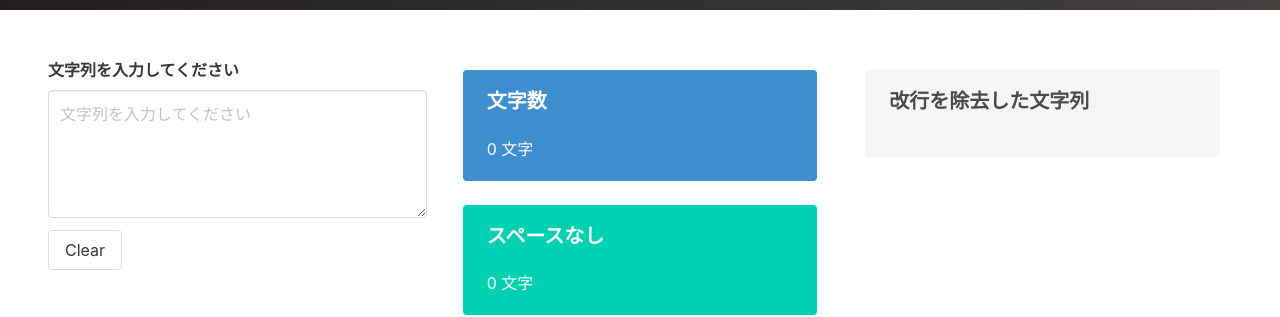
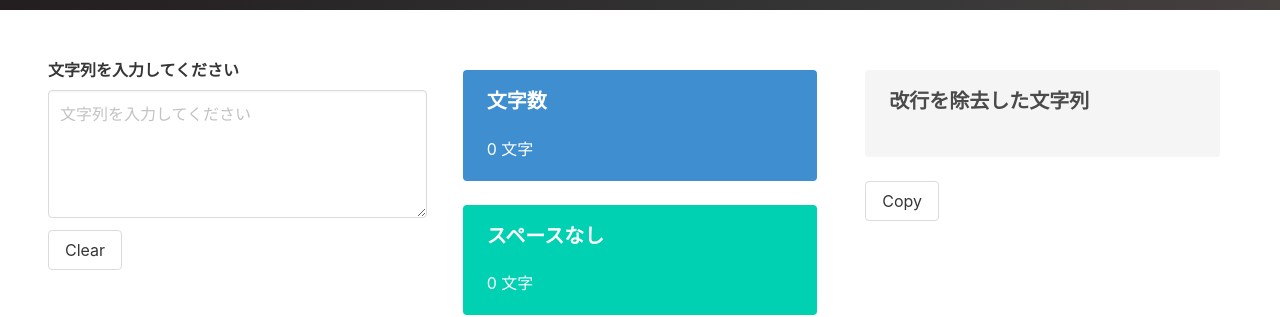
Before and after one commit to motttey/text-length-counter, a React (Create React App) app: page / in a window 1280 px wide. Shown: the part 122-439 px from the top of the page. Built offline with nearby package versions, Linux system fonts and the light colour scheme.

Commit message:
fix: copy result to clipboard

```diff
--- a/src/App.js
+++ b/src/App.js
@@ -8,6 +8,7 @@ function Form(props) {
     event.preventDefault();
     props.onChangeInput('');
   }
+
   return (
     <div className="container">
       <form>
@@ -52,6 +53,17 @@ function Output(props) {
     return orgRound((str.length - englishCount) / japaneseCpm + englishCount / englishWpm, 100);
   };
 
+  const textWithoutNewLine = props.textInput.replace(/\n/g, ' ')
+  const handleCopy = async () => {
+    // clickboard apiでコピー
+    if (navigator.clipboard) {
+      navigator.clipboard.writeText(textWithoutNewLine)
+        .then(() =>{
+          alert("copied");
+        })
+    }
+  }
+
   return (
     <div class="container">
       <div class="columns">
@@ -90,12 +102,17 @@ function Output(props) {
         </div>
         <div class="column">
           <div class="tile is-parent">
-            <article class="tile is-child notification">
-              <p class="title is-5">改行を除去した文字列</p>
-              <p>
-                {props.textInput.replace(/\n/g, ' ')}
-              </p>
-            </article>
+            <div class="tile is-child ">
+              <article className="notification">
+                <p class="title is-5">改行を除去した文字列</p>
+                <p>
+                  {textWithoutNewLine}
+                </p>
+              </article>
+              <button className="button" onClick={handleCopy}>
+                Copy
+              </button>
+            </div>
           </div>
         </div>
       </div>
```
